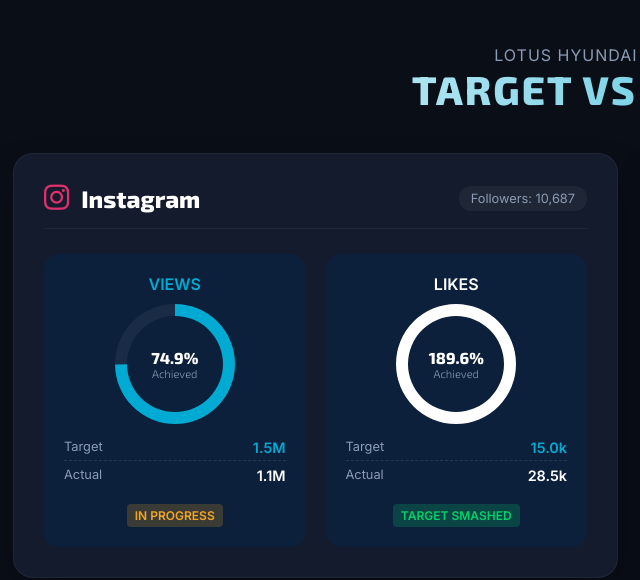
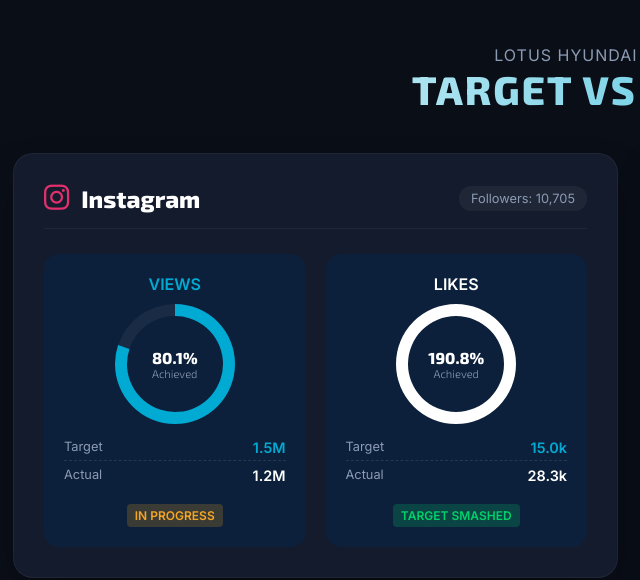
Before and after one commit to DigitalLotus25/Nov-2025_SocialMediasGrowthReport, a plain HTML site: page index.html in a window 1280 px wide. Shown: the top 580 px of the page, 7-647 px from the left. Drawn offline with nearby package versions, Linux system fonts and the light colour scheme.

Commit message:
Update social media statistics in index.html

```diff
--- a/index.html
+++ b/index.html
@@ -284,9 +284,9 @@
                 name: "Instagram",
                 icon: "fab fa-instagram",
                 color: "#E1306C",
-                followers: 10687,
-                views: { target: 1500000, actual: 1124319, pct: 74.9 },
-                likes: { target: 15000, actual: 28452, pct: 189.6 }
+                followers: 10705,
+                views: { target: 1500000, actual: 1201790, pct: 80.1 },
+                likes: { target: 15000, actual: 28262, pct: 190.8 }
             },
             {
                 name: "Facebook",
@@ -302,7 +302,7 @@
                 color: "#0077B5",
                 followers: 231, // New current follower count
                 follower_start: 41, // New start count for growth calculation
-                follower_target: 250, // Target for November Growth
+                follower_target: 100, // Target for November Growth
                 views: { target: 1000, actual: 3197, pct: 319.7 },
                 likes: { target: 100, actual: 226, pct: 226 }
             },
@@ -351,7 +351,7 @@
                         </div>
                         <div class="f-details">
                             <i class="fas fa-chart-line" style="margin-right: 5px; color: var(--hyundai-blue);"></i>
-                            Progress towards ${p.follower_target} target:
+                            November month followers target: ${p.follower_target}
                         </div>
                         <div class="progress-container">
                             <div class="progress-bar" id="linkedin-progress" data-progress="${Math.min(100, progressPct.toFixed(0))}"></div>
```
